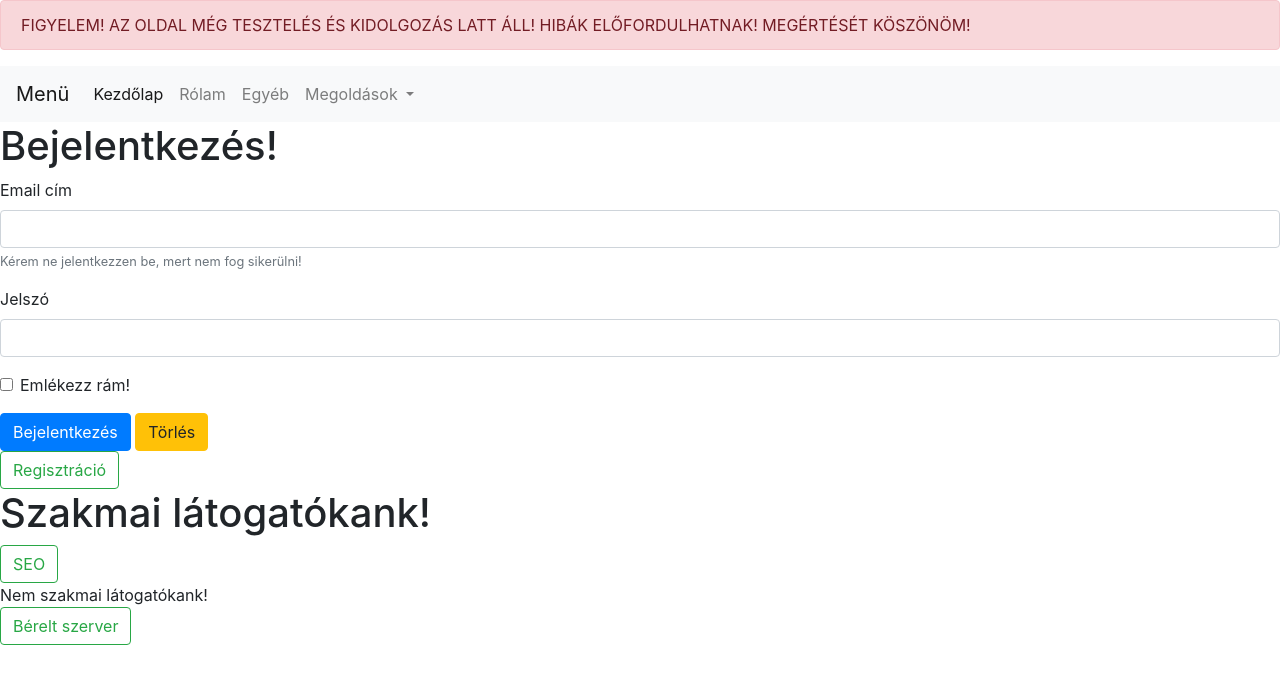
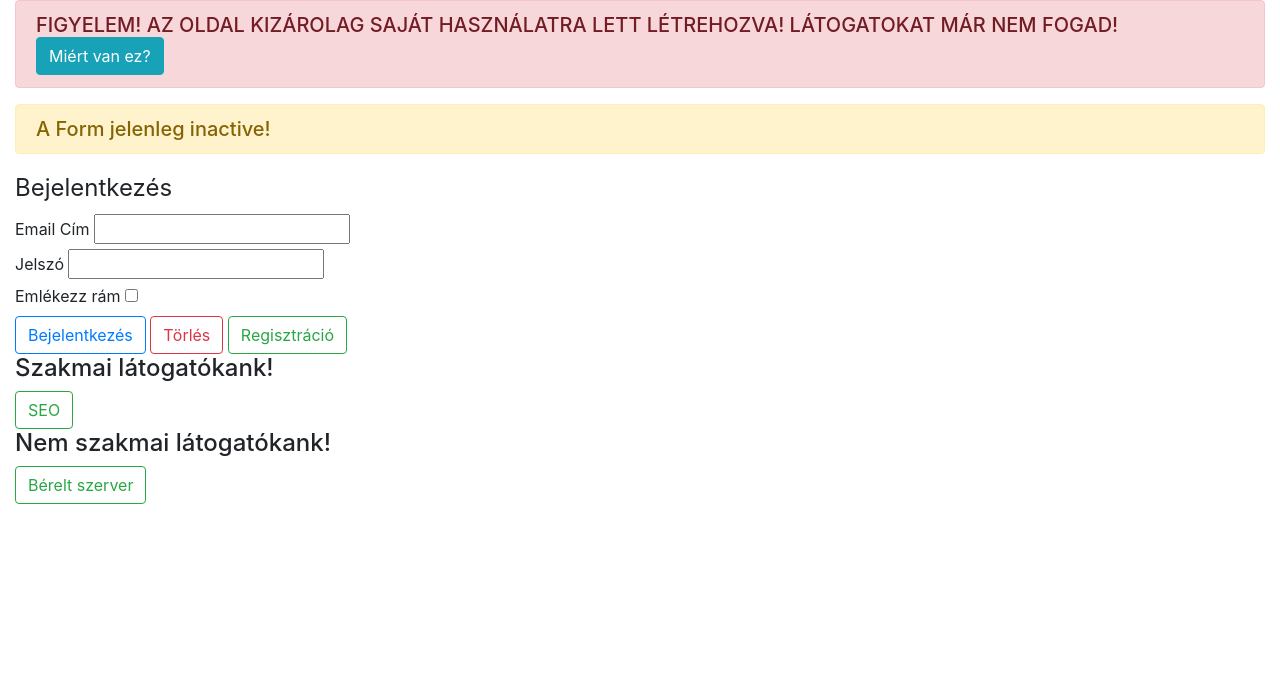
Before and after one commit to istu922/serv, a plain HTML site: page index.html in a window 1280 px wide. Drawn offline with nearby package versions, Linux system fonts and the light colour scheme.

Commit message:
Add files via upload

```diff
--- a/index.html
+++ b/index.html
@@ -1,86 +1,54 @@
 <!DOCTYPE html>
-<html lang="en">
+<html lang="hu">
 <head>
   <meta charset="UTF-8">
   <meta name="viewport" content="width=device-width, initial-scale=1.0">
-    <title>main</title>
   <link rel="stylesheet" href="https://stackpath.bootstrapcdn.com/bootstrap/4.5.0/css/bootstrap.min.css" integrity="sha384-9aIt2nRpC12Uk9gS9baDl411NQApFmC26EwAOH8WgZl5MYYxFfc+NcPb1dKGj7Sk" crossorigin="anonymous">
+  <link rel="stylesheet" href="css/style.css">
+  <script type="text/javascript" src="js/main.js"></script>
+  <title>Ricsi Oldala</title>
 </head>
 <body>
-<div class="alert alert-danger" role="alert">
-    FIGYELEM! AZ OLDAL MÉG TESZTELÉS ÉS KIDOLGOZÁS LATT ÁLL! HIBÁK ELŐFORDULHATNAK! MEGÉRTÉSÉT KÖSZÖNÖM!
+  <div class="container-fluid">
+    <header class="main-header">
+      <h5 class="alert alert-danger" role="alert">
+      FIGYELEM! AZ OLDAL KIZÁROLAG SAJÁT HASZNÁLATRA LETT LÉTREHOZVA! LÁTOGATOKAT MÁR NEM FOGAD!
+      <button type="button" class="btn btn-info" onclick="location='why.html'">Miért van ez?</button>
+      </h5>
+    </header>
+    <div class="content">
+      <form id="login" action="login.php" method="POST">
+      <h5 class="alert alert-warning">A Form jelenleg inactive!</h5>
+        <fieldset>
+          <legend>Bejelentkezés</legend>
+          <div class="cell">
+            <label for="email">Email Cím</label>
+            <input type="email" id="email" name="email" required>
           </div>
-
-<div>
-  <nav class="navbar navbar-expand-lg navbar-light bg-light">
-    <a class="navbar-brand" href="#">Menü</a>
-    <button class="navbar-toggler" type="button" data-toggle="collapse" data-target="#navbarNavDropdown" aria-controls="navbarNavDropdown" aria-expanded="false" aria-label="Toggle navigation">
-      <span class="navbar-toggler-icon"></span>
-    </button>
-    <div class="collapse navbar-collapse" id="navbarNavDropdown">
-      <ul class="navbar-nav">
-        <li class="nav-item active">
-          <a class="nav-link" href="#">Kezdőlap <span class="sr-only">(current)</span></a>
-        </li>
-        <li class="nav-item">
-          <a class="nav-link" href="about.html">Rólam</a>
-        </li>
-        <li class="nav-item">
-          <a class="nav-link" href="others.html">Egyéb</a>
-        </li>
-        <li class="nav-item dropdown">
-          <a class="nav-link dropdown-toggle" href="#" id="navbarDropdownMenuLink" role="button" data-toggle="dropdown" aria-haspopup="true" aria-expanded="false">
-            Megoldások
-          </a>
-          <div class="dropdown-menu" aria-labelledby="navbarDropdownMenuLink">
-            <a class="dropdown-item" href="#">Action</a>
-            <a class="dropdown-item" href="#">Another action</a>
-            <a class="dropdown-item" href="#">Something else here</a>
+          <div class="cell">
+            <label for="passwd">Jelszó</label>
+            <input type="password" id="passwd" name="passwd" required>
           </div>
-        </li>
-      </ul>
+          <div class="cell">
+            <label for="rememberMe">Emlékezz rám</label>
+            <input type="checkbox" id="rememberMe" name="rememberMe">
           </div>
-  </nav>
-
+          <input type="submit" id="submit" class="btn btn-outline-primary" name="submit" value="Bejelentkezés">
+          <button type="button" class="btn btn-outline-danger" onclick="reset();">Törlés</button>
+          <button type="button" class="btn btn-outline-success" onclick="location='register.html'">Regisztráció</button>
+        </fieldset>
+      </form>
     </div>
-
-<h1>Bejelentkezés!</h1>
-<div>
-    <form>
-        <div class="form-group">
-          <label for="exampleInputEmail1">Email cím</label>
-          <input type="email" class="form-control" id="exampleInputEmail1" aria-describedby="emailHelp">
-          <small id="emailHelp" class="form-text text-muted">Kérem ne jelentkezzen be, mert nem fog sikerülni!</small>
-        </div>
-        <div class="form-group">
-          <label for="exampleInputPassword1">Jelszó</label>
-          <input type="password" class="form-control" id="exampleInputPassword1">
-        </div>
-        <div class="form-group form-check">
-          <input type="checkbox" class="form-check-input" id="exampleCheck1">
-          <label class="form-check-label" for="exampleCheck1">Emlékezz rám!</label>
-        </div>
-        <button type="submit" class="btn btn-primary">Bejelentkezés</button>
-        <button type="reset" class="btn btn-warning">Törlés</button>
-      </form>
-      <button type="button" class="btn btn-outline-success" onclick="location='register.html'">Regisztráció</button>
-</div>
-
-<H1>Szakmai látogatókank!</H1>
-<div>
+    <footer class="main-footer">
+      <div class="content">
+        <h4>Szakmai látogatókank!</h4>
         <button type="button" class="btn btn-outline-success" onclick="location='http://www.ricsiyoutube.wordpress.com/'">SEO</button>
       </div>
-
-<div
-<h3>Nem szakmai látogatókank!</h3>
-</hdiv>
-<div>
+      <div class="content">
+        <h4>Nem szakmai látogatókank!</h4>
         <button type="button" class="btn btn-outline-success" onclick="location='http://ricsioldala.hu'">Bérelt szerver</button>
       </div>
-<script src="https://code.jquery.com/jquery-3.5.1.slim.min.js" integrity="sha384-DfXdz2htPH0lsSSs5nCTpuj/zy4C+OGpamoFVy38MVBnE+IbbVYUew+OrCXaRkfj" crossorigin="anonymous"></script>
-<script src="https://cdn.jsdelivr.net/npm/popper.js@1.16.0/dist/umd/popper.min.js" integrity="sha384-Q6E9RHvbIyZFJoft+2mJbHaEWldlvI9IOYy5n3zV9zzTtmI3UksdQRVvoxMfooAo" crossorigin="anonymous"></script>
-<script src="https://stackpath.bootstrapcdn.com/bootstrap/4.5.0/js/bootstrap.min.js" integrity="sha384-OgVRvuATP1z7JjHLkuOU7Xw704+h835Lr+6QL9UvYjZE3Ipu6Tp75j7Bh/kR0JKI" crossorigin="anonymous"></script>
-
-
+    </footer>
+  </div>
 </body>
 </html>
```
Also changed, not shown: register.html (+41 -22 lines), why.html (added, +20 -0 lines). Lines whose indentation alone changed are shown as unchanged.
